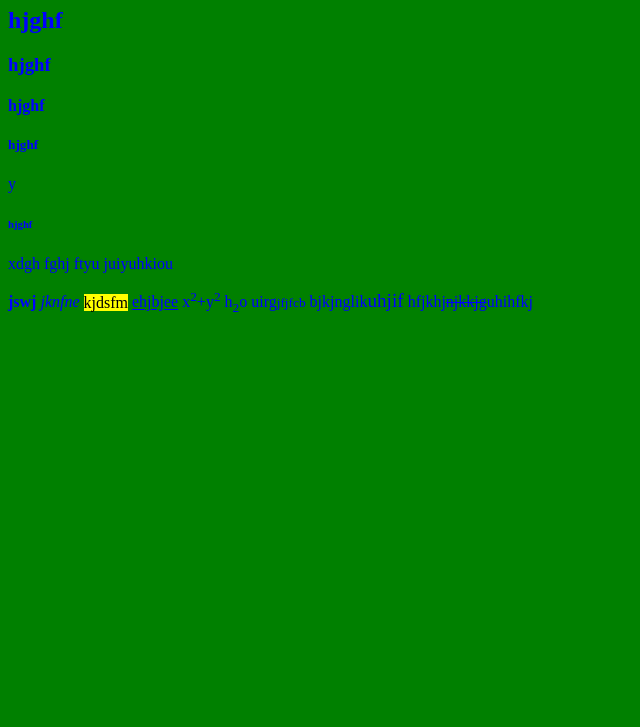
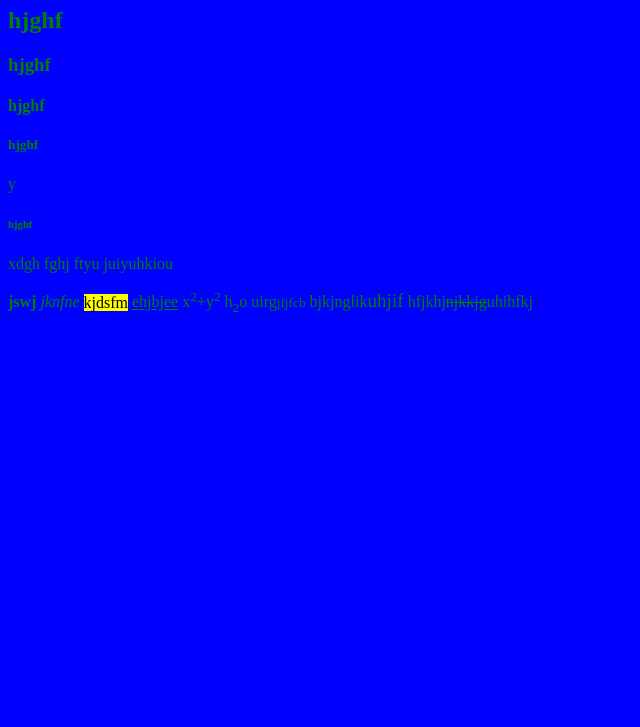
Before and after one commit to harshithabellam/samplegit2, a plain HTML site: page index.html in a window 1280 px wide. Shown: the part 73-800 px from the top of the page, without its empty margins (0-640 px from the left). Drawn offline with Linux system fonts and the light colour scheme.

Commit message:
change body attributes and values

```diff
--- a/index.html
+++ b/index.html
@@ -1,6 +1,6 @@
 <!DOCTYPE html>
 <html>
-    <body bgcolor="green"  text="blue" >
+    <body bgcolor="blue"  text="green" >
         <h1>hjghf</h1>
         <h2>hjghf</h2>
         <h3>hjghf</h3>
```
